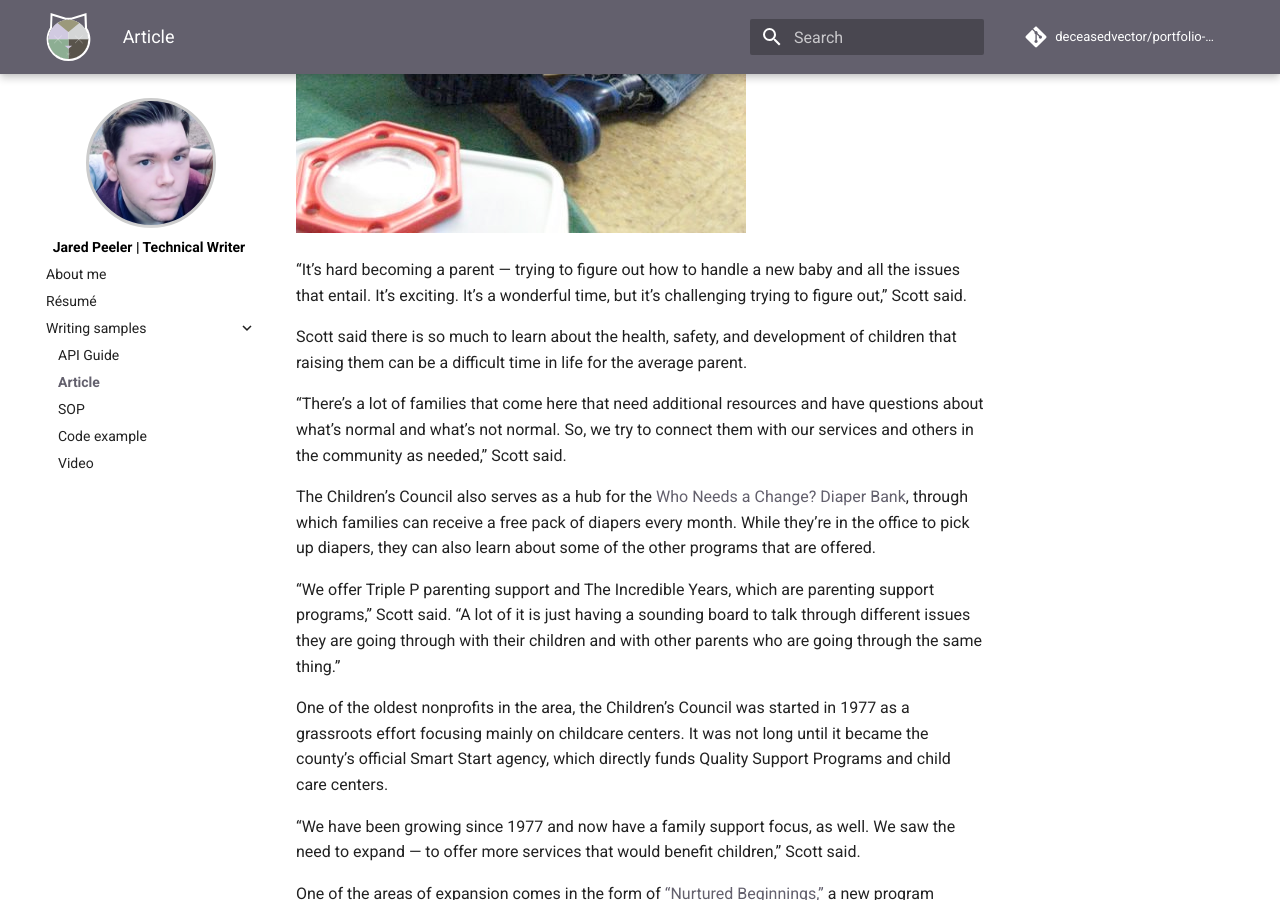
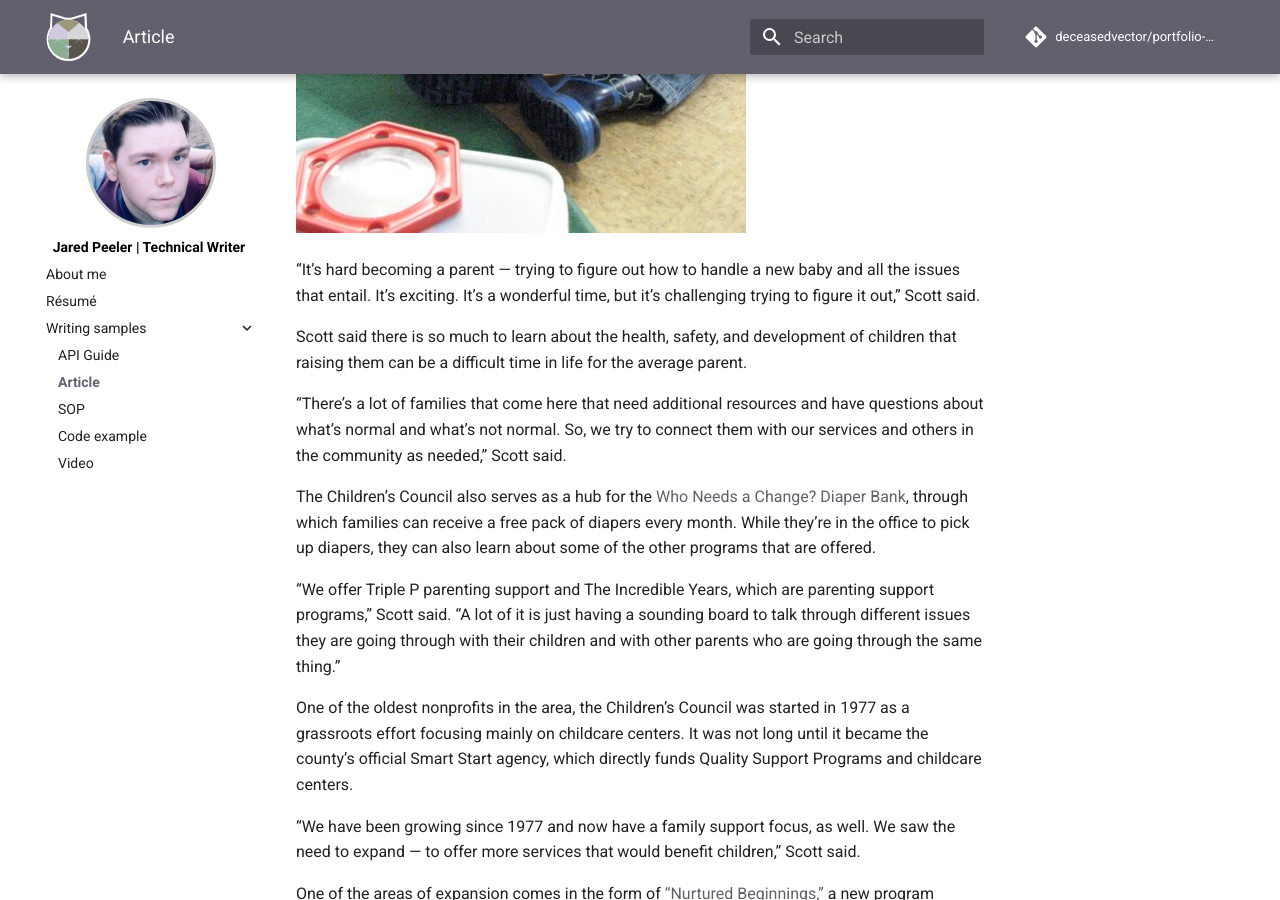
Before and after one commit to deceasedvector/portfolio, an MkDocs documentation site: the page built from docs/writing-samples/article.md, in a window 1280 px wide and 900 px high, scrolled down 1729 px. Built offline with MkDocs 1.6.1 and Material for MkDocs 9.7.7, drawn with Linux system fonts in a browser that asks for light colours; comment, search, counter and statistics services are not loaded; some of the changed text lies outside the part shown.

Commit message:
spelling tweaks

```diff
--- a/docs/writing-samples/article.md
+++ b/docs/writing-samples/article.md
@@ -24,7 +24,7 @@ Celebrating its 40th anniversary this year, the Children’s Council has been he
 
 ![alt text](../assets/images/image-12.png)
 
-“It’s hard becoming a parent — trying to figure out how to handle a new baby and all the issues that entail. It’s exciting. It’s a wonderful time, but it’s challenging trying to figure out,” Scott said.
+“It’s hard becoming a parent — trying to figure out how to handle a new baby and all the issues that entail. It’s exciting. It’s a wonderful time, but it’s challenging trying to figure it out,” Scott said.
 
 Scott said there is so much to learn about the health, safety, and development of children that raising them can be a difficult time in life for the average parent.
 
@@ -34,7 +34,7 @@ The Children’s Council also serves as a hub for the [Who Needs a Change? Diape
 
 “We offer Triple P parenting support and The Incredible Years, which are parenting support programs,” Scott said. “A lot of it is just having a sounding board to talk through different issues they are going through with their children and with other parents who are going through the same thing.”
 
-One of the oldest nonprofits in the area, the Children’s Council was started in 1977 as a grassroots effort focusing mainly on childcare centers. It was not long until it became the county’s official Smart Start agency, which directly funds Quality Support Programs and child care centers.
+One of the oldest nonprofits in the area, the Children’s Council was started in 1977 as a grassroots effort focusing mainly on childcare centers. It was not long until it became the county’s official Smart Start agency, which directly funds Quality Support Programs and childcare centers.
 
 “We have been growing since 1977 and now have a family support focus, as well. We saw the need to expand — to offer more services that would benefit children,” Scott said.
 
@@ -46,7 +46,7 @@ The Children’s Council also does a lot for local teachers, especially teachers
 
 “We offer professional development to help teachers set goals and to move the needle to get them where they need to be,” Scott said.
 
-The Children’s Council currently has six full-time staff members and 6 part-time staff members who work hard to support local children in their development years. However, it relies on many volunteers who are willing to help in any way they can and it offers several avenues where one can help, including internships for university students.
+The Children’s Council currently has six full-time staff members and 6 part-time staff members who work hard to support local children in their development years. However, it relies on many volunteers who are willing to help in any way they can, and it offers several avenues where one can help, including internships for university students.
 
 Volunteers are invaluable to this agency, and — to make it easier to connect with the organization — a website is in the works that will break down different projects people can take on.
 
```
Also changed, not shown: README.md (+1 -1 lines), docs/index.md (+1 -1 lines), docs/resume.md (+3 -3 lines), docs/writing-samples/api-guide.md (+5 -5 lines), docs/writing-samples/sop.md (+1 -1 lines), docs/writing-samples/tutorial.md (+2 -2 lines), 1 other file.
